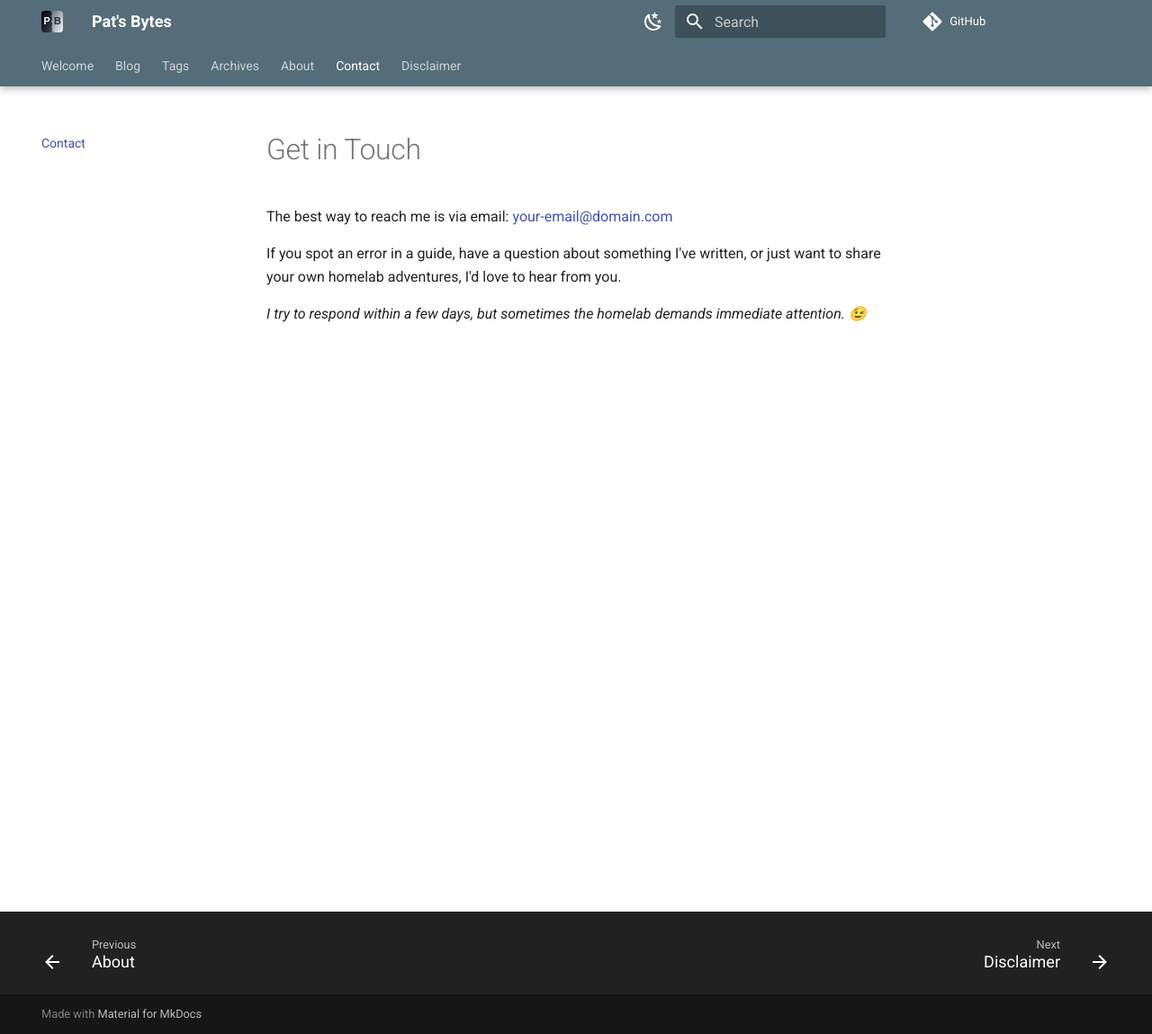
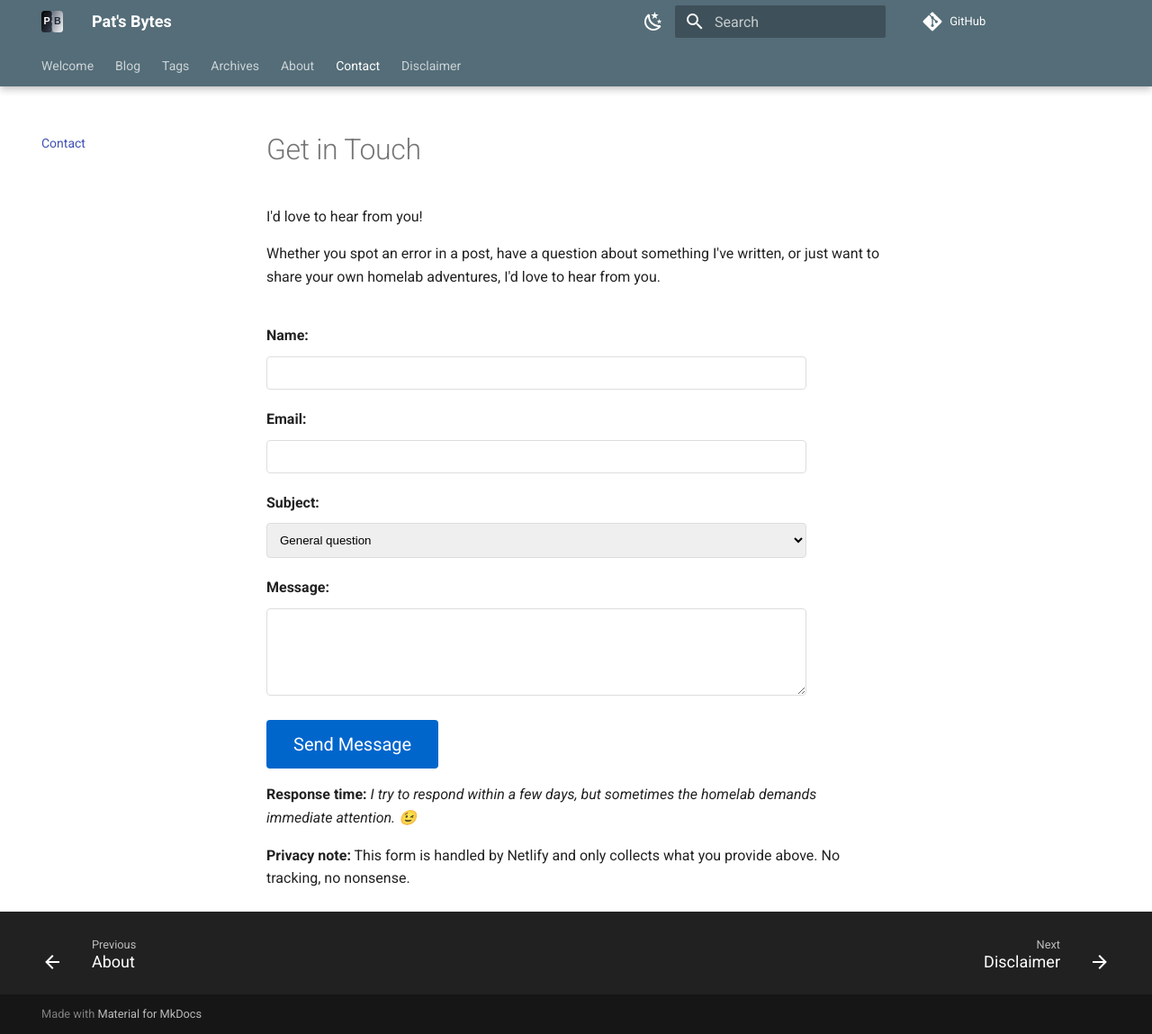
Before and after one commit to ravenawk/new_pb, an MkDocs documentation site: the page built from docs/contact.md, in a window 1280 px wide and 1149 px high. Shown: the whole window at 90% size. Built offline with MkDocs 1.6.1 and Material for MkDocs 9.7.7, drawn with Linux system fonts in a browser that asks for light colours; comment, search, counter and statistics services are not loaded.

Commit message:
Update contact

```diff
--- a/docs/contact.md
+++ b/docs/contact.md
@@ -1,7 +1,42 @@
 # Get in Touch
 
-The best way to reach me is via email: [your-email@domain.com](mailto:your-email@domain.com)
+I'd love to hear from you!
 
-If you spot an error in a guide, have a question about something I've written, or just want to share your own homelab adventures, I'd love to hear from you.
+Whether you spot an error in a post, have a question about something I've written, or just want to share your own homelab adventures, I'd love to hear from you.
 
-*I try to respond within a few days, but sometimes the homelab demands immediate attention. 😉*
+<form name="contact" method="POST" data-netlify="true" style="max-width: 600px; margin-top: 2rem;">
+  <div style="margin-bottom: 1rem;">
+    <label for="name" style="display: block; margin-bottom: 0.5rem; font-weight: bold;">Name:</label>
+    <input type="text" id="name" name="name" required style="width: 100%; padding: 0.5rem; border: 1px solid #ddd; border-radius: 4px;">
+  </div>
+  <div style="margin-bottom: 1rem;">
+    <label for="email" style="display: block; margin-bottom: 0.5rem; font-weight: bold;">Email:</label>
+    <input type="email" id="email" name="email" required style="width: 100%; padding: 0.5rem; border: 1px solid #ddd; border-radius: 4px;">
+  </div>
+  <div style="margin-bottom: 1rem;">
+    <label for="subject" style="display: block; margin-bottom: 0.5rem; font-weight: bold;">Subject:</label>
+    <select id="subject" name="subject" style="width: 100%; padding: 0.5rem; border: 1px solid #ddd; border-radius: 4px;">
+      <option value="general">General question</option>
+      <option value="error">Found an error</option>
+      <option value="suggestion">Have a suggestion</option>
+      <option value="homelab">Homelab discussion</option>
+      <option value="infrastructure">Infrastructure/Ansible chat</option>
+    </select>
+  </div>
+  <div style="margin-bottom: 1rem;">
+    <label for="message" style="display: block; margin-bottom: 0.5rem; font-weight: bold;">Message:</label>
+    <textarea id="message" name="message" rows="5" required style="width: 100%; padding: 0.5rem; border: 1px solid #ddd; border-radius: 4px; resize: vertical;"></textarea>
+  </div>
+  <!-- Netlify bot protection -->
+  <div style="display: none;">
+    <input name="bot-field" />
+  </div>
+  <button type="submit" style="background: #0066cc; color: white; padding: 0.75rem 1.5rem; border: none; border-radius: 4px; cursor: pointer; font-size: 1rem;">
+    Send Message
+  </button>
+</form>
+
+
+__Response time:__ *I try to respond within a few days, but sometimes the homelab demands immediate attention. 😉*
+
+__Privacy note:__ This form is handled by Netlify and only collects what you provide above. No tracking, no nonsense.
```
